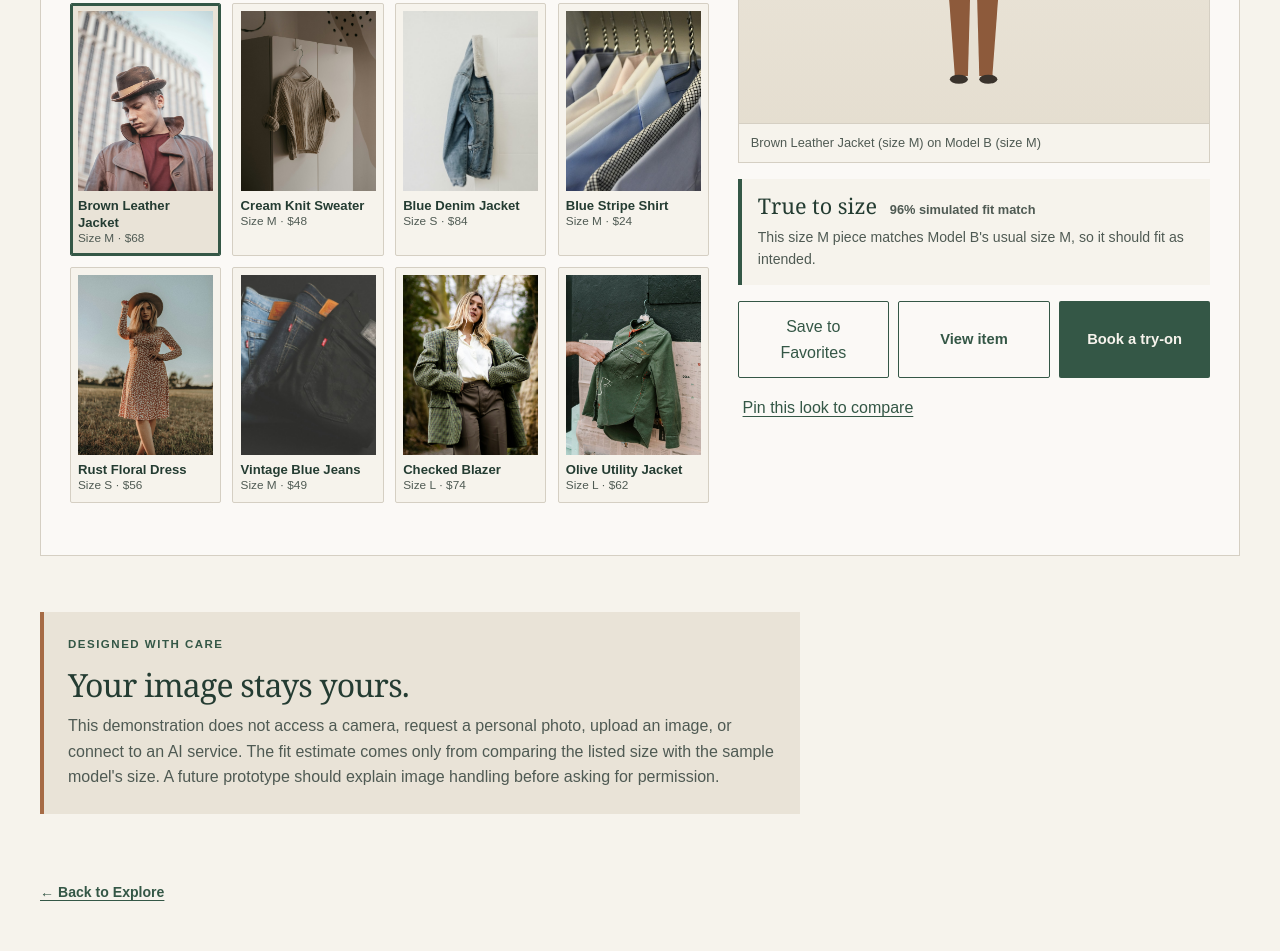
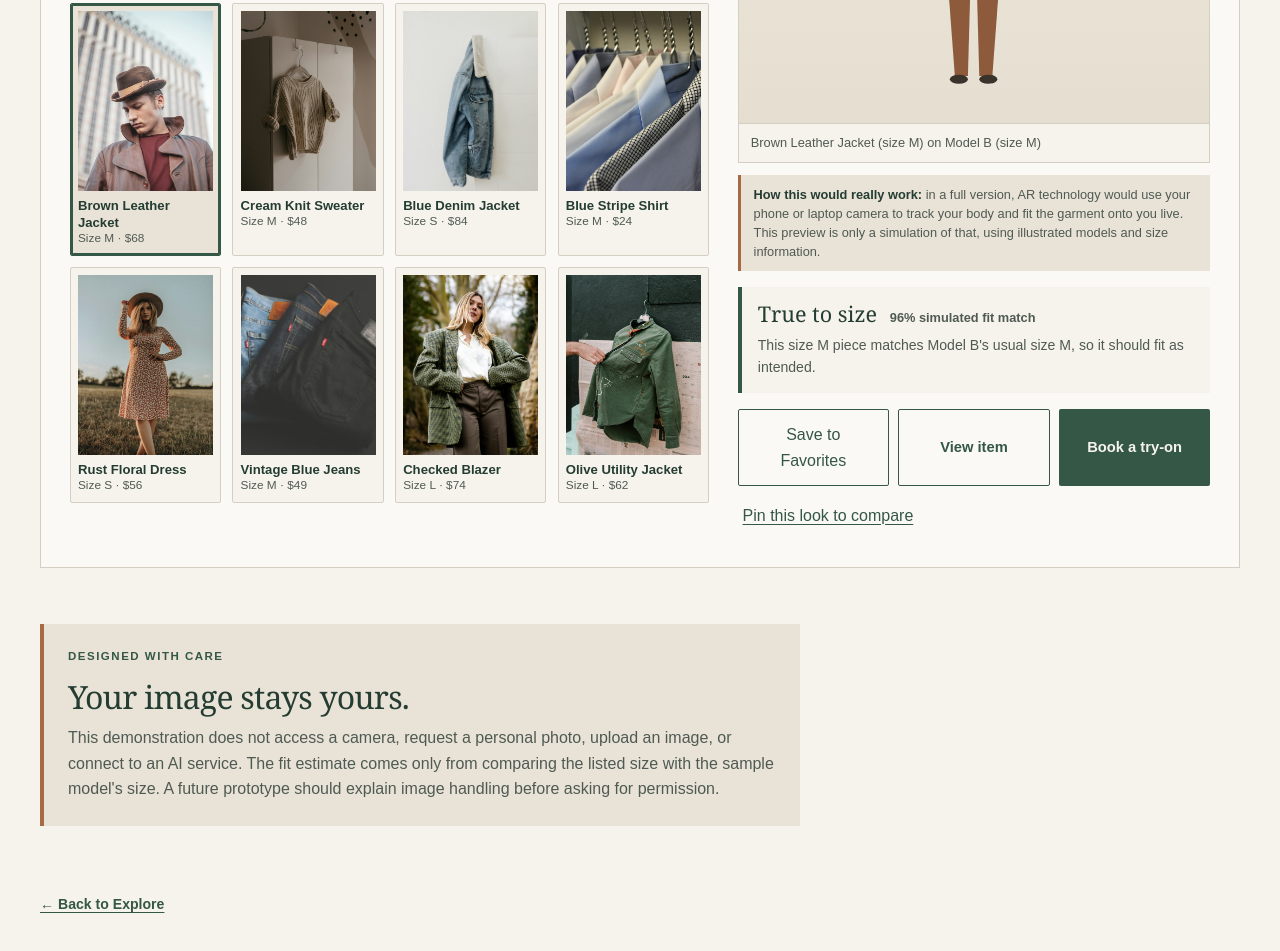
Before and after one commit to astran20/Web-Accessibility-Final-Project, a plain HTML site: page virtual-try-on.html in a window 1280 px wide. Shown: the part 1011-1962 px from the top of the page. Drawn offline with Linux system fonts and the light colour scheme.

Commit message:
Add AR explanation note to try-on preview
Co-authored-by: Cursor <cursoragent@cursor.com>

```diff
--- a/styles.css
+++ b/styles.css
@@ -498,6 +498,8 @@ h1, h2, h3, p { margin-top: 0; }
 .rt-tryon-reference span { display: block; margin-top: 0.2rem; color: var(--rt-muted); font-size: 0.68rem; text-align: center; }
 .rt-tryon-progress { position: absolute; top: 50%; left: 50%; margin: 0; padding: 0.55rem 0.8rem; transform: translate(-50%, -50%); border-left: 3px solid var(--rt-caramel); background: var(--rt-paper); color: var(--rt-ink); font-size: 0.85rem; font-weight: 700; white-space: nowrap; }
 .rt-tryon-figure figcaption { padding: 0.55rem 0.75rem; border-top: 1px solid var(--rt-line); background: var(--rt-paper); color: var(--rt-muted); font-size: 0.8rem; }
+.rt-ar-note { margin: 0.75rem 0 0; padding: 0.6rem 0.8rem; border-left: 3px solid var(--rt-caramel); background: var(--rt-sand); color: var(--rt-muted); font-size: 0.8rem; line-height: 1.5; }
+.rt-ar-note strong { color: var(--rt-ink); }
 .rt-fit-summary { margin: 1rem 0; padding: 0.9rem 1rem; border-left: 4px solid var(--rt-green); background: var(--rt-paper); }
 .rt-fit-heading { display: flex; flex-wrap: wrap; align-items: baseline; gap: 0.3rem 0.8rem; margin: 0 0 0.3rem; }
 .rt-fit-label { font: 400 1.35rem/1.2 var(--rt-serif); }
--- a/virtual-try-on.html
+++ b/virtual-try-on.html
@@ -64,6 +64,7 @@
               <p class="rt-tryon-progress" data-tryon-progress aria-hidden="true" hidden></p>
               <figcaption data-tryon-caption></figcaption>
             </figure>
+            <p class="rt-ar-note"><strong>How this would really work:</strong> in a full version, AR technology would use your phone or laptop camera to track your body and fit the garment onto you live. This preview is only a simulation of that, using illustrated models and size information.</p>
             <div class="rt-fit-summary">
               <p class="rt-fit-heading"><span class="rt-fit-label" data-tryon-fit-label></span> <span class="rt-fit-score" data-tryon-fit-score></span></p>
               <p class="rt-fit-note" data-tryon-fit-note></p>
```
